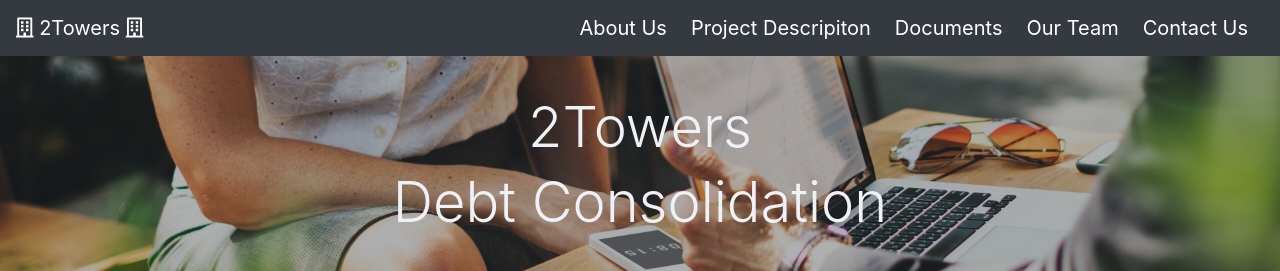
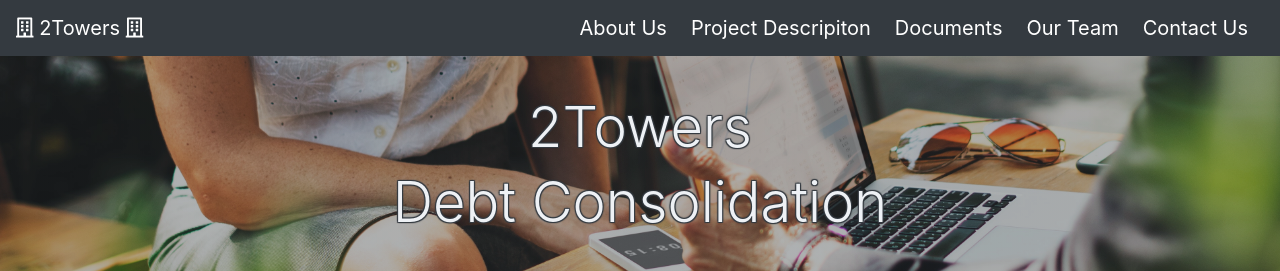
Before and after one commit to kerfootj/seng321, a plain HTML site: page index.html in a window 1280 px wide. Shown: the top 271 px of the page. Drawn offline with nearby package versions, Linux system fonts and the light colour scheme.

Commit message:
added shadow to header text

```diff
--- a/style.css
+++ b/style.css
@@ -1,11 +1,21 @@
 .text-header-top {
     color: rgb(238, 241, 245);
+    text-shadow:
+        -1px -1px 1px rgb(52, 58, 64),
+        1px -1px 1px rgb(52, 58, 64),
+        -1px 1px 1px rgb(52, 58, 64),
+        1px 1px 1px rgb(52, 58, 64);
     size: 70px;
     padding-top: 30px;
 }
 
 .text-header-bottom {
     color: rgb(238, 241, 245);
+    text-shadow:
+        -1px -1px 1px rgb(52, 58, 64),
+        1px -1px 1px rgb(52, 58, 64),
+        -1px 1px 1px rgb(52, 58, 64),
+        1px 1px 1px rgb(52, 58, 64);
     size: 70px;
     padding-bottom: 30px;
 }
@@ -21,7 +31,7 @@
     padding: 0% 20% 0% 20%;
 }
 
-@media screen and (max-width: 800px) {
+@media screen and (max-width: 1400px) {
     .text-body {
         text-align: justify;
         text-justify: inter-word;
```
